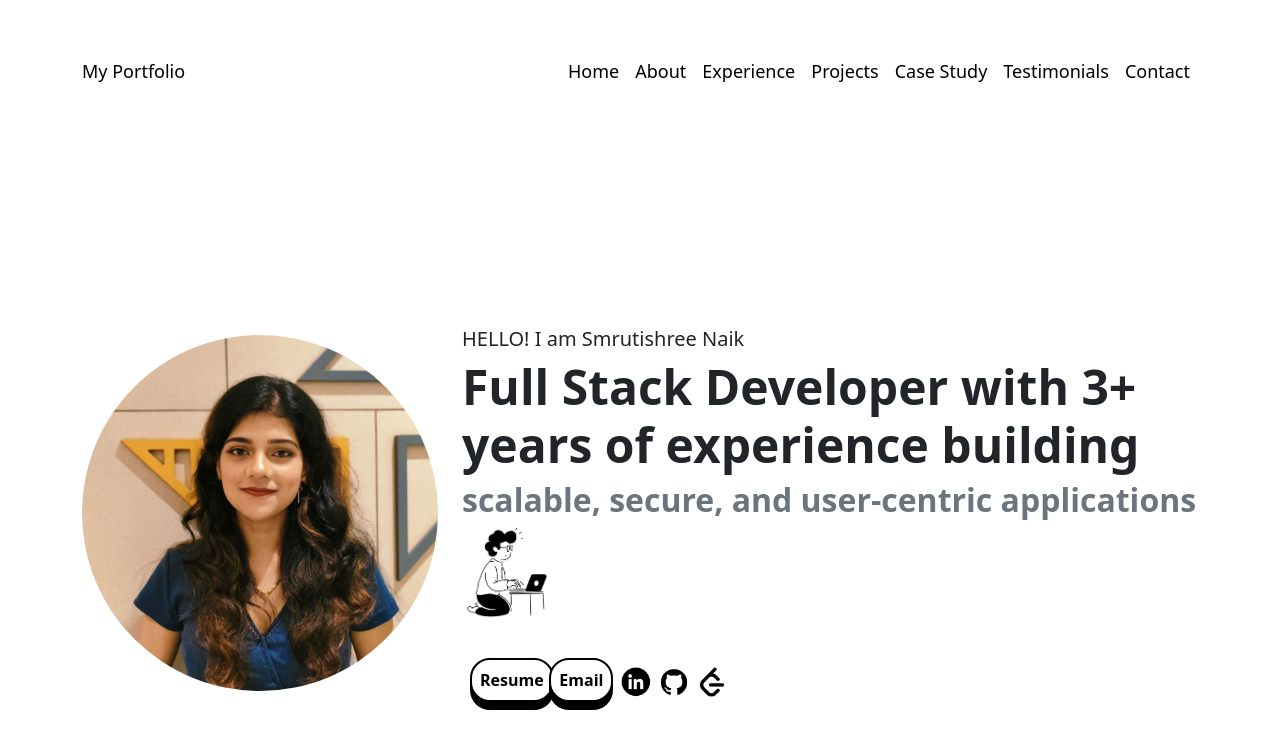
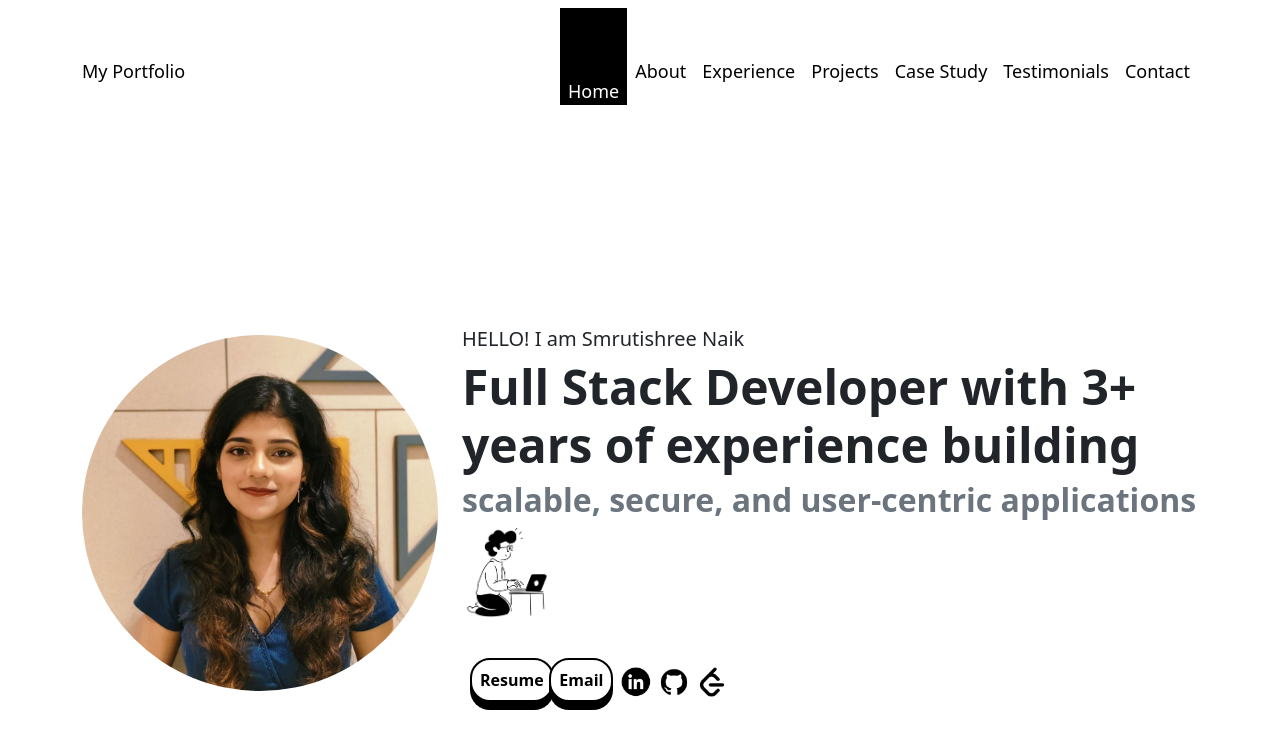
Before and after one commit to smrutishreenaik/Portfolio, a React (Vite) app in the folder portfolio-app/: page / in a window 1280 px wide. Shown: the top 748 px of the page. Built offline with nearby package versions, Linux system fonts and the light colour scheme; no server answers.

Commit message:
updated nav links

```diff
--- a/portfolio-app/src/App.tsx
+++ b/portfolio-app/src/App.tsx
@@ -1,4 +1,4 @@
-import React, { useRef } from 'react'
+import React, { useRef, useState } from 'react'
 import Home from "./pages/Home";
 import Contact from "./pages/Contact";
 import AboutAndExperience from './pages/AboutAndExperience';
@@ -40,27 +40,31 @@ const App: React.FC = () => {
     element.classList.add("shake");
   };
 
+    const [activeKey, setActiveKey] = useState<string>("home");
 
   return (
     <>
       <Navbar className="transparent-navbar" expand="lg" sticky="top">
       <Container>
-          <Navbar.Brand onClick={() => handleScroll(homeRef)}>My Portfolio</Navbar.Brand>
+        <Navbar.Brand>My Portfolio</Navbar.Brand>
         <Navbar.Toggle aria-controls="basic-navbar-nav" />
         <Navbar.Collapse id="basic-navbar-nav">
-            <Nav className="ms-auto">
-              <Nav.Link onClick={() => handleScroll(homeRef)}>Home</Nav.Link>
-              <Nav.Link onClick={() => handleScroll(aboutRef)}>About</Nav.Link>
-              <Nav.Link onClick={() => handleScroll(experienceRef)}>Experience</Nav.Link>
-              <Nav.Link onClick={() => handleScroll(projectsRef)}>Projects</Nav.Link>
-              <Nav.Link onClick={() => handleScroll(caseStudyRef)}>Case Study</Nav.Link>
-              <Nav.Link onClick={() => handleScroll(testimonialRef)}>Testimonials</Nav.Link>
-              <Nav.Link onClick={() => handleScroll(contactRef)}>Contact</Nav.Link>
+          <Nav
+            className="ms-auto"
+            activeKey={activeKey}
+            onSelect={(selectedKey) => setActiveKey(selectedKey || "home")}
+          >
+            <Nav.Link eventKey="home" onClick={() => handleScroll(homeRef)}>Home</Nav.Link>
+            <Nav.Link eventKey="about" onClick={() => handleScroll(aboutRef)}>About</Nav.Link>
+            <Nav.Link eventKey="experience" onClick={() => handleScroll(experienceRef)}>Experience</Nav.Link>
+            <Nav.Link eventKey="projects" onClick={() => handleScroll(projectsRef)}>Projects</Nav.Link>
+            <Nav.Link eventKey="caseStudy" onClick={() => handleScroll(caseStudyRef)}>Case Study</Nav.Link>
+            <Nav.Link eventKey="testimonials" onClick={() => handleScroll(testimonialRef)}>Testimonials</Nav.Link>
+            <Nav.Link eventKey="contact" onClick={() => handleScroll(contactRef)}>Contact</Nav.Link>
           </Nav>
         </Navbar.Collapse>
       </Container>
     </Navbar>
-
       <div ref={homeRef} className="vh-100 d-flex align-items-center justify-content-center">
         <Home />
       </div>
--- a/portfolio-app/src/index.scss
+++ b/portfolio-app/src/index.scss
@@ -130,4 +130,11 @@ a {
     padding-top: 70px;
     padding-bottom: 0px;
   }
+
+  .nav-link.active {
+    color: white !important;
+    background-color: black !important;
+    padding-top: 70px;
+    padding-bottom: 0px;
+  }
 }
```
Lines whose indentation alone changed are shown as unchanged.
